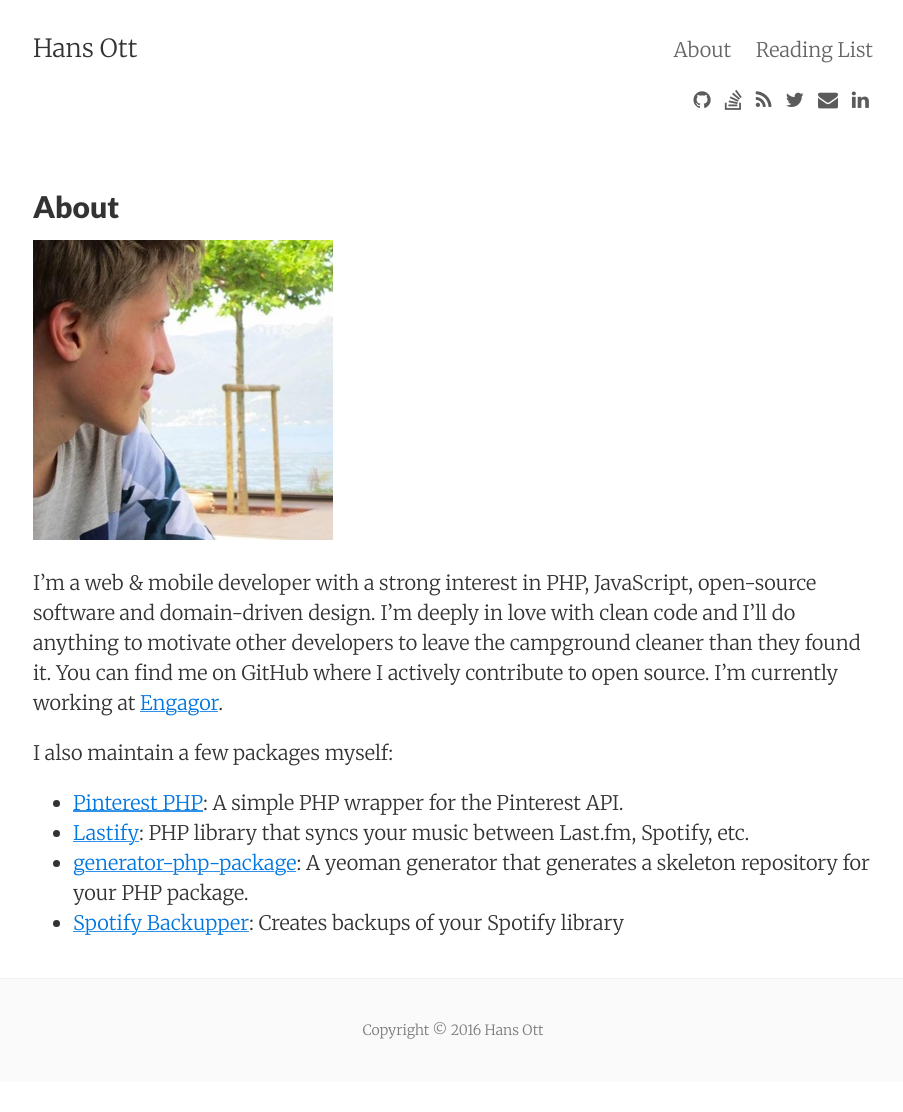
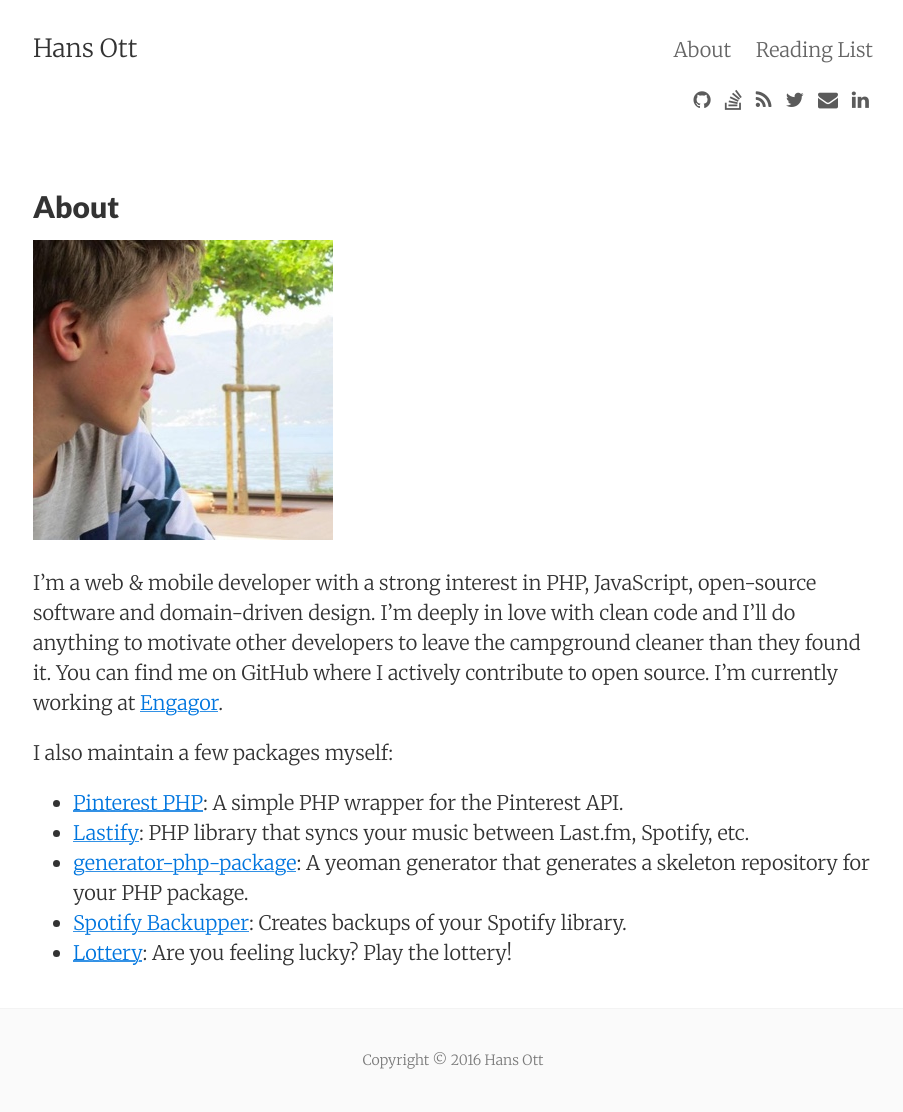
Before and after one commit to hansott/hansott.github.io-src, a Jekyll site: the page built from about.md, in a window 1280 px wide. Shown: the whole page, without its empty margins (187-1090 px from the left). Built offline with Jekyll 4.4.1, drawn with Linux system fonts in a browser that asks for light colours; nearby versions of some CDN libraries; before the commit the page ends 1082 px from its top, so only the background shows below that.

Commit message:
Add link to hansott/lottery

```diff
--- a/about.md
+++ b/about.md
@@ -14,4 +14,5 @@ I also maintain a few packages myself:
 * [Pinterest PHP](https://github.com/hansott/pinterest-php): A simple PHP wrapper for the Pinterest API.
 * [Lastify](https://github.com/hansott/lastify): PHP library that syncs your music between Last.fm, Spotify, etc.
 * [generator-php-package](https://github.com/hansott/generator-php-package): A yeoman generator that generates a skeleton repository for your PHP package.
-* [Spotify Backupper](https://github.com/hansott/spotify-backupper): Creates backups of your Spotify library
+* [Spotify Backupper](https://github.com/hansott/spotify-backupper): Creates backups of your Spotify library.
+* [Lottery](https://github.com/hansott/lottery): Are you feeling lucky? Play the lottery!
```
